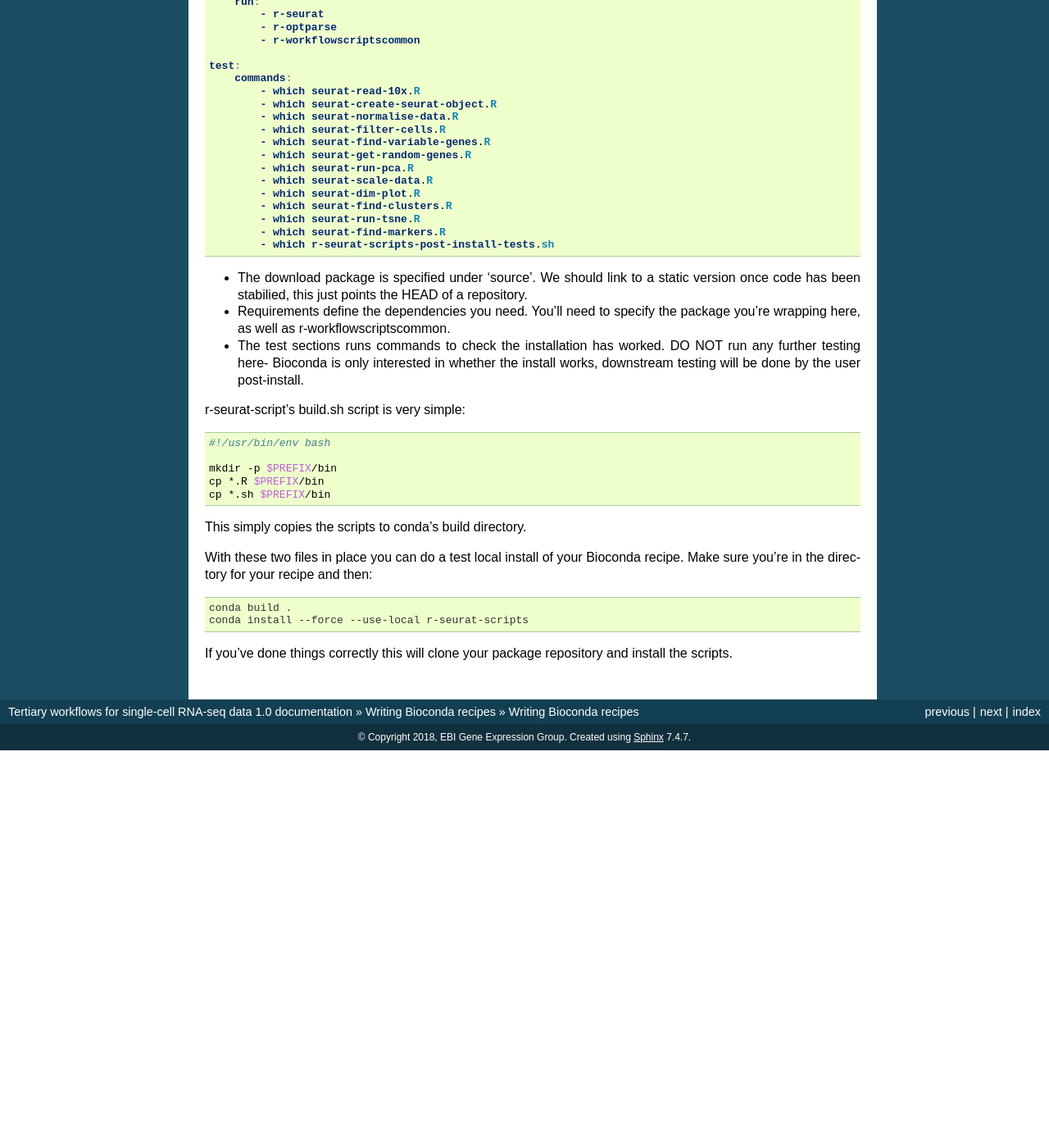
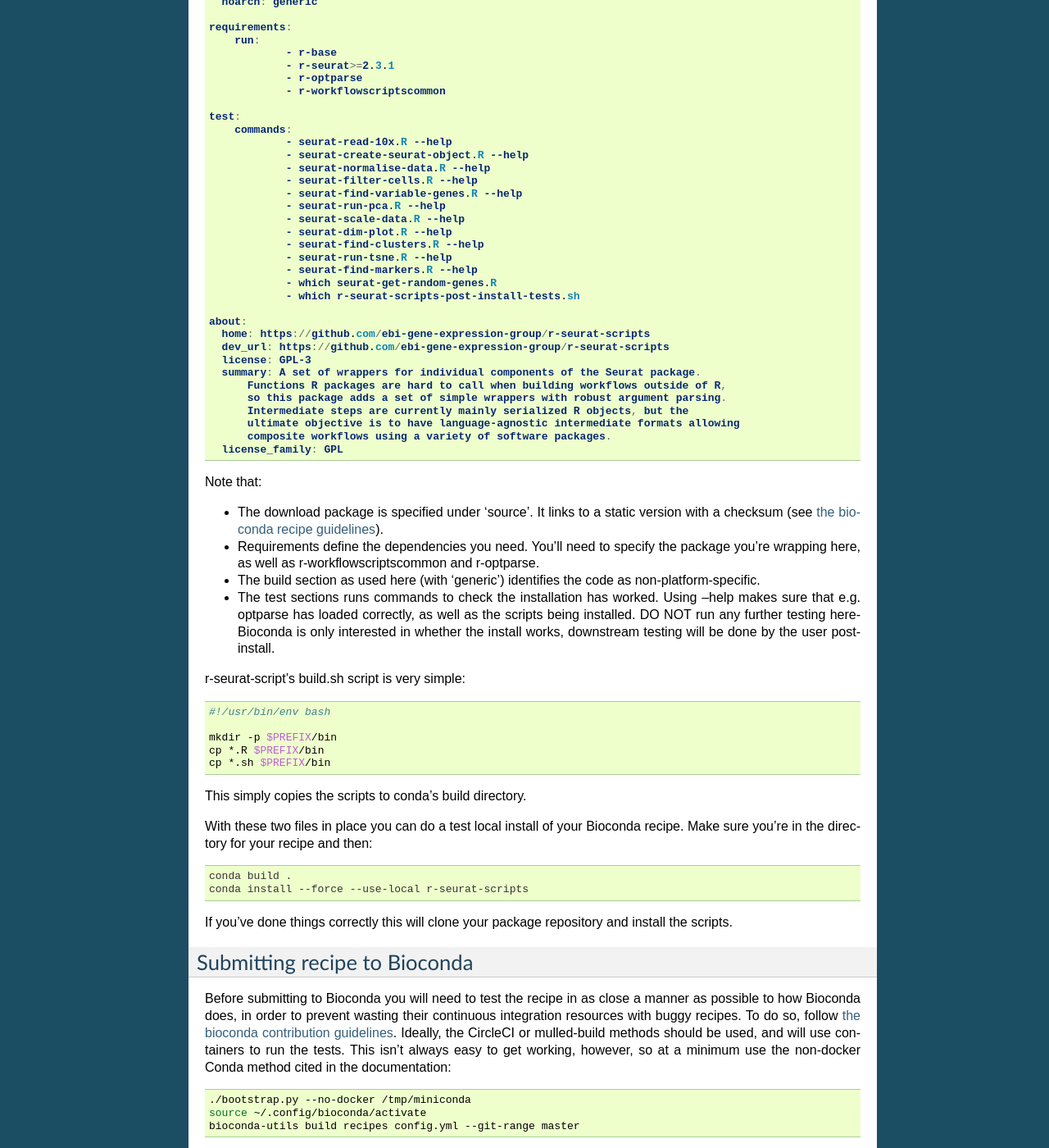
Before and after one commit to ebi-gene-expression-group/tertiary_workflows_docs, a Sphinx documentation site: the page built from docs/writing_bioconda_recipes.rst, in a window 1280 px wide and 1400 px high, scrolled down 603 px. Shown: the whole window at 82% size. Built offline with Sphinx 7.4.7, drawn with Linux system fonts in a browser that asks for light colours; before the commit the page ends 1518 px from its top, so only the background shows below that; some of the changed text lies outside the part shown.

Commit message:
Update Conda parts

```diff
--- a/docs/bioconda_wrapping_tools.rst
+++ b/docs/bioconda_wrapping_tools.rst
@@ -1,8 +1,8 @@
 #####################################################
-Writing Bioconda recipes
+Creating Bioconda packages
 #####################################################
 
-A Bioconda recipe is a simple set of configuration files defining where software can be found, and how it may be installed. The effect is to allow installation via Conda in a 'package manager'-like interface.
+A Bioconda recipe is a simple set of configuration files defining where software can be found, and how it may be installed, which is used for building a Bioconda package. The effect is to allow installation via Conda in a 'package manager'-like interface.
 
 This section describes how to create Bioconda recipes providing wrapper scripts for individual components of toolkits such as Seurat. You will write wrapper scripts for all necessary components, create a test script to make sure your wrappers operate correctly, and finally write what's called a 'recipe' for Bioconda. When run via 'conda install' This recipe will download the scripts you've written (in this case from GitHub) and install them on host machines.
 
--- a/docs/writing_bioconda_recipes.rst
+++ b/docs/writing_bioconda_recipes.rst
@@ -31,35 +31,54 @@
       version: {{ version }}
 
     source:
-      git_url: https://github.com/ebi-gene-expression-group/r-seurat-scripts.git
+      url: https://github.com/ebi-gene-expression-group/r-seurat-scripts/archive/v{{ version }}.tar.gz
+      sha256: 580770b74194b41656e39af542af01250326f41a311038249b84dede8a57f76c
+
+    build:
+      number: 0
+      noarch: generic
 
     requirements:
-        build:
-            - git
-        run:
-            - r-seurat
-            - r-optparse
-            - r-workflowscriptscommon
+    	run:
+    		- r-base
+    		- r-seurat>=2.3.1
+    		- r-optparse
+    		- r-workflowscriptscommon
 
     test:
-        commands:
-            - which seurat-read-10x.R
-            - which seurat-create-seurat-object.R
-            - which seurat-normalise-data.R
-            - which seurat-filter-cells.R
-            - which seurat-find-variable-genes.R
-            - which seurat-get-random-genes.R
-            - which seurat-run-pca.R
-            - which seurat-scale-data.R
-            - which seurat-dim-plot.R
-            - which seurat-find-clusters.R
-            - which seurat-run-tsne.R
-            - which seurat-find-markers.R
-            - which r-seurat-scripts-post-install-tests.sh
+    	commands:
+    		- seurat-read-10x.R --help
+    		- seurat-create-seurat-object.R --help
+    		- seurat-normalise-data.R --help
+    		- seurat-filter-cells.R --help
+    		- seurat-find-variable-genes.R --help
+    		- seurat-run-pca.R --help
+    		- seurat-scale-data.R --help
+    		- seurat-dim-plot.R --help
+    		- seurat-find-clusters.R --help
+    		- seurat-run-tsne.R --help
+    		- seurat-find-markers.R --help
+    		- which seurat-get-random-genes.R
+    		- which r-seurat-scripts-post-install-tests.sh
 
-* The download package is specified under 'source'. We should link to a static version once code has been stabilied, this just points the HEAD of a repository.
-* Requirements define the dependencies you need. You'll need to specify the package you're wrapping here, as well as r-workflowscriptscommon.
-* The test sections runs commands to check the installation has worked. DO NOT run any further testing here- Bioconda is only interested in whether the install works, downstream testing will be done by the user post-install.
+    about:
+      home: https://github.com/ebi-gene-expression-group/r-seurat-scripts
+      dev_url: https://github.com/ebi-gene-expression-group/r-seurat-scripts
+      license: GPL-3
+      summary: A set of wrappers for individual components of the Seurat package.
+    	  Functions R packages are hard to call when building workflows outside of R,
+    	  so this package adds a set of simple wrappers with robust argument parsing.
+    	  Intermediate steps are currently mainly serialized R objects, but the
+    	  ultimate objective is to have language-agnostic intermediate formats allowing
+    	  composite workflows using a variety of software packages.
+      license_family: GPL
+
+Note that:
+
+* The download package is specified under 'source'. It links to a static version with a checksum (see `the bioconda recipe guidelines <https://bioconda.github.io/guidelines.html#hashes>`_).
+* Requirements define the dependencies you need. You'll need to specify the package you're wrapping here, as well as r-workflowscriptscommon and r-optparse.
+* The build section as used here (with 'generic') identifies the code as non-platform-specific.
+* The test sections runs commands to check the installation has worked. Using --help makes sure that e.g. optparse has loaded correctly, as well as the scripts being installed. DO NOT run any further testing here- Bioconda is only interested in whether the install works, downstream testing will be done by the user post-install.
 
 r-seurat-script's build.sh script is very simple:
 
@@ -81,3 +100,17 @@
     conda install --force --use-local r-seurat-scripts
 
 If you've done things correctly this will clone your package repository and install the scripts.
+
+*****************************
+Submitting recipe to Bioconda
+*****************************
+
+Before submitting to Bioconda you will need to test the recipe in as close a manner as possible to how Bioconda does, in order to prevent wasting their continuous integration resources with buggy recipes. To do so, follow `the bioconda contribution guidelines <https://bioconda.github.io/contribute-a-recipe.html#test-locally>`_. Ideally, the CircleCI or mulled-build methods should be used, and will use containers to run the tests. This isn't always easy to get working, however, so at a minimum use the non-docker Conda method cited in the documentation:
+
+.. code-block:: bash
+
+    ./bootstrap.py --no-docker /tmp/miniconda
+    source ~/.config/bioconda/activate
+    bioconda-utils build recipes config.yml --git-range master
+
+Assuming the tests complete successfully, you can `follow the instructions <https://bioconda.github.io/contribute-a-recipe.html#push-changes-wait-for-tests-to-pass-submit-pull-request>`_ to submit a pull request, request review etc. With that process complete, your recipe will become a pakage availabe for installation via Conda.
```
